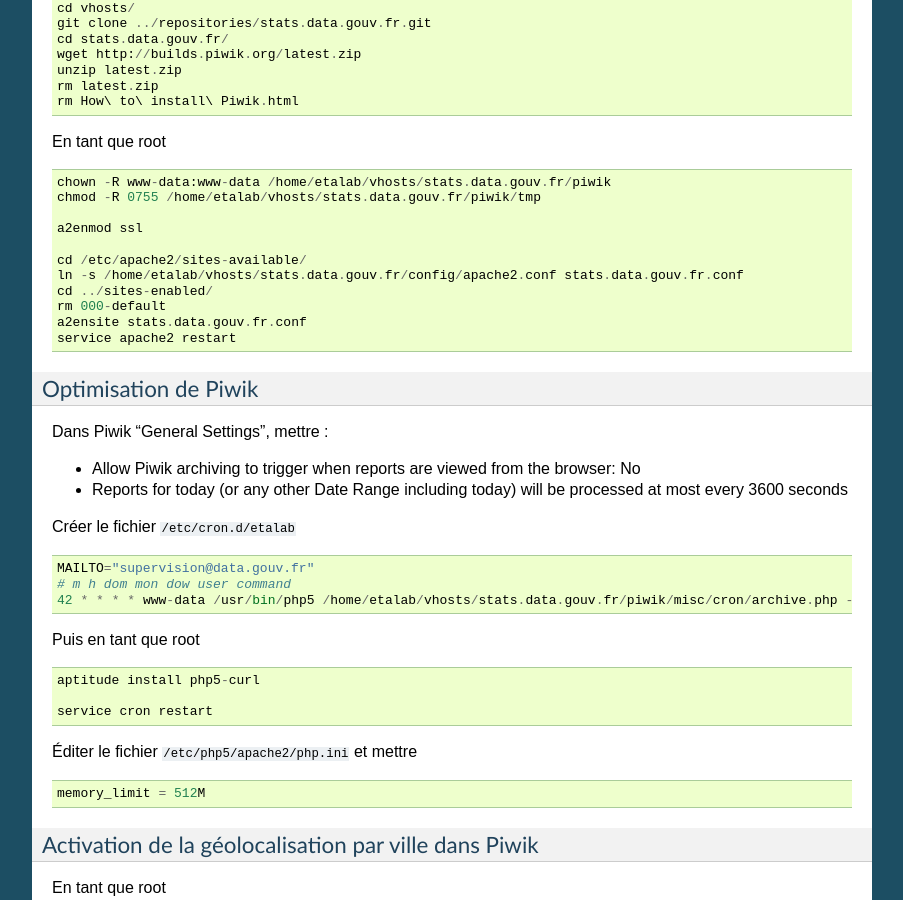
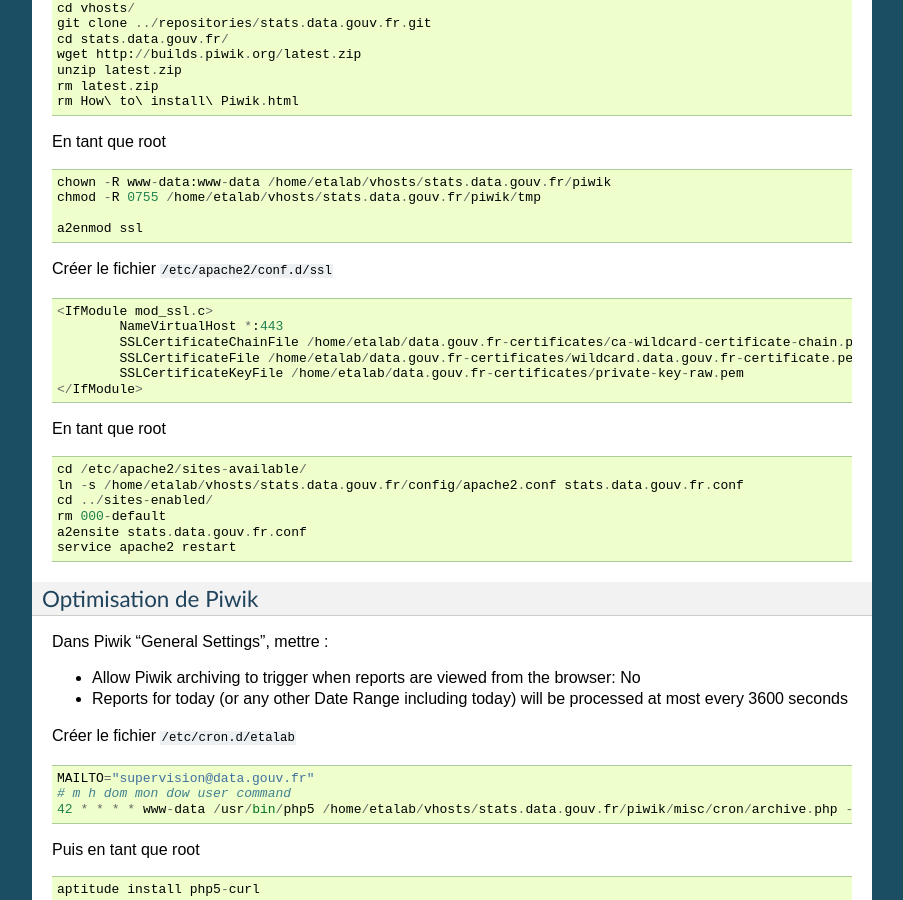
Before and after one commit to etalab/etalab-support, a Sphinx documentation site: the page built from doc/installation-serveur-physique-yak.rst, in a window 1280 px wide and 900 px high, scrolled down 9378 px. Shown: the whole window, without its empty margins (198-1101 px from the left). Built offline with Sphinx 7.4.7, drawn with Linux system fonts in a browser that asks for light colours.

Commit message:
Add SSL configuration to Apache in yak.

```diff
--- a/doc/installation-serveur-physique-yak.rst
+++ b/doc/installation-serveur-physique-yak.rst
@@ -630,6 +630,17 @@
 
   a2enmod ssl
 
+Créer le fichier ``/etc/apache2/conf.d/ssl`` ::
+
+  <IfModule mod_ssl.c>
+          NameVirtualHost *:443
+          SSLCertificateChainFile /home/etalab/data.gouv.fr-certificates/ca-wildcard-certificate-chain.pem
+          SSLCertificateFile /home/etalab/data.gouv.fr-certificates/wildcard.data.gouv.fr-certificate.pem
+          SSLCertificateKeyFile /home/etalab/data.gouv.fr-certificates/private-key-raw.pem
+  </IfModule>
+
+En tant que root ::
+
   cd /etc/apache2/sites-available/
   ln -s /home/etalab/vhosts/stats.data.gouv.fr/config/apache2.conf stats.data.gouv.fr.conf
   cd ../sites-enabled/
```
